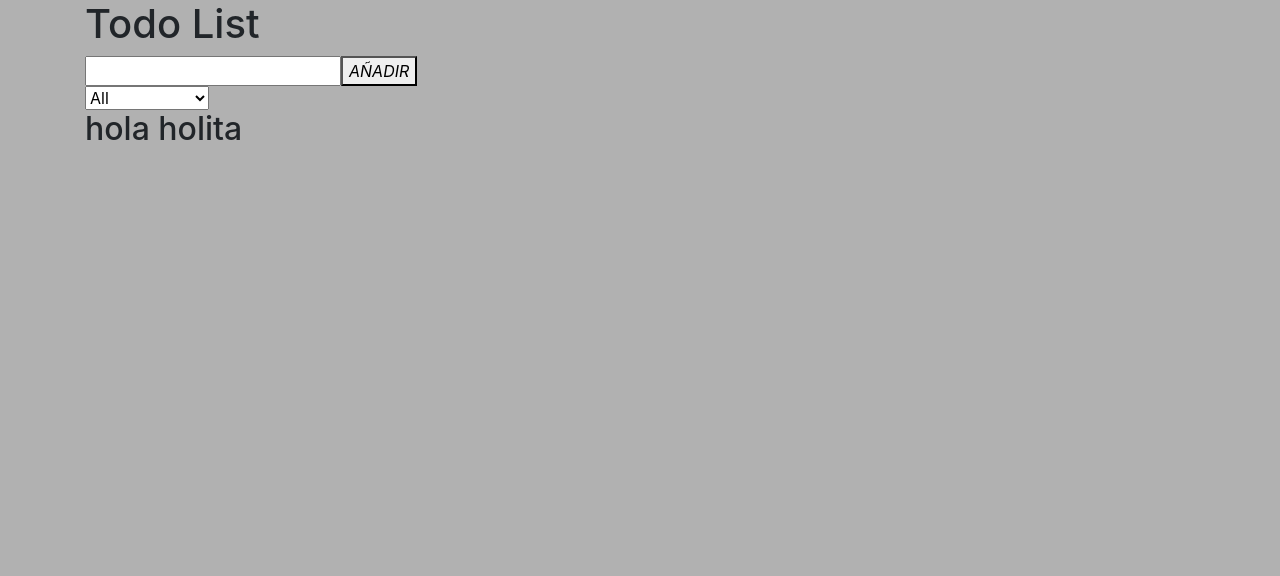
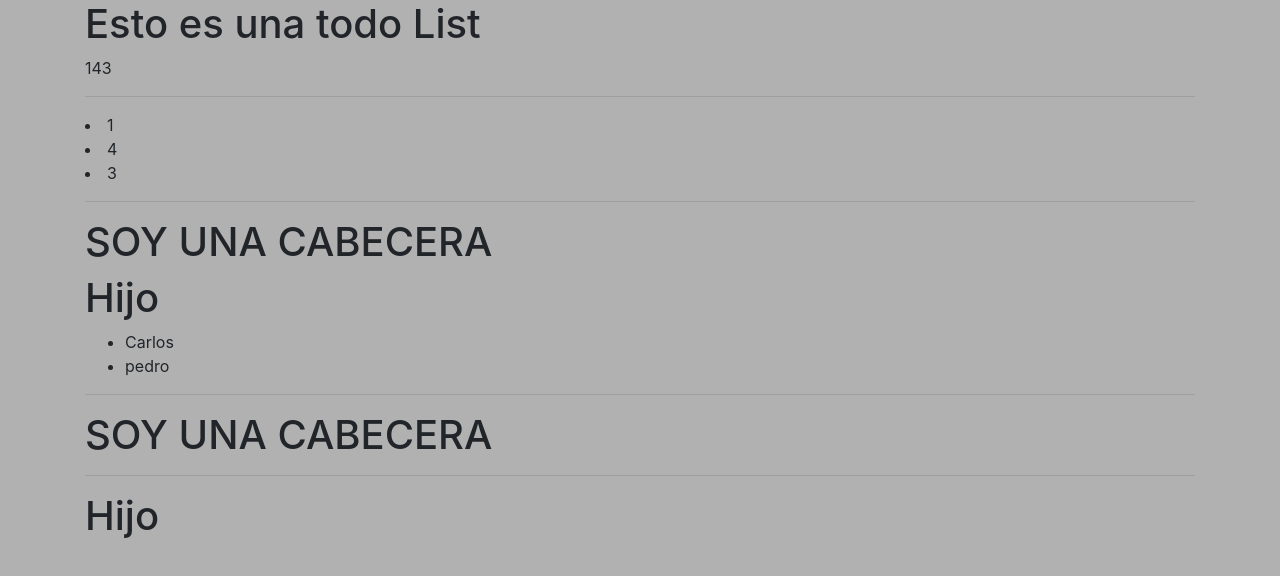
Before and after one commit to Carlos84sh/4G_TODO-LIST, a React app: page / in a window 1280 px wide. Built offline with nearby package versions, Linux system fonts and the light colour scheme.

Commit message:
Ejercicio con pruebas

```diff
--- a/src/components/form.js
+++ /dev/null
@@ -1,34 +0,0 @@
-import React, { useState } from "react";
-
-const Form = () => {
-
-
-    const [inputText, setInputText] = useState("");
-
-
-
-    const inputTextHandler = (e) => {
-        console.log(e.target.value);
-        setInputText(e.target.value);
-    }
-    return (
-        <div>
-            <form>
-                <input onClick={inputTextHandler} type="text" className="todo-input"/>
-                <button className="todo-button" type="submit">
-                    <i clasName="fas fa-plus-square">AÑADIR</i>
-                </button>
-
-                <div className="slect">
-                    <select name="todos" class="Filter-todo">
-                        <option value="all">All</option>
-                        <option value="completed">Completed</option>
-                        <option value="uncompleted">Uncompleted</option>
-                    </select>
-                </div>
-            </form>
-        </div>
-    );
-}
-
-export default Form;
--- a/src/components/home.js
+++ b/src/components/home.js
@@ -1,11 +1,24 @@
-import React from "react";
+import React, { useState, useEffect } from "react";
 
 
- export default function Home(props) {
+ export default function(props) {
+    console.log(props)
 
     return (
-                    <header>
-                        <h1>Todo List</h1>
-                    </header>
+
+                <main>
+                    <h1>Esto es una todo List</h1>
+                    {props.pepito}
+                    <hr></hr>
+                    {props.pepito.map((value) =>(<li>{value}</li>))}
+                    <hr></hr>
+                    {props.children}
+                    <hr></hr>
+                    {props.children[0]}
+                    <hr></hr>
+                    {props.children[1]}
+                </main>
+
+
     )
 }
--- /dev/null
+++ b/src/components/navbar.js
@@ -0,0 +1,13 @@
+import React from "react";
+
+
+export default function(){
+    return (
+        <>
+            <div>
+                <h1>SOY UNA CABECERA</h1>
+            </div>
+        </>
+    );
+
+}
--- a/src/components/todoList.js
+++ /dev/null
@@ -1,13 +0,0 @@
-import React from "react";
-import form from "./form.js"
-
-const TodoList =() =>{
-    return(
-        <div className="todo-container">
-                <h2>hola holita</h2>
-            <ul className="todo-list"></ul>
-        </div>
-    );
-};
-
-export default TodoList;
--- a/src/index.html
+++ b/src/index.html
@@ -9,8 +9,6 @@
   <body>
     <div class="container">
         <div id="app"></div>
-        <div id="formulario"></div>
-        <div id="todolist"></div>
     </div>
   </body>
 </html>
--- a/src/main.js
+++ b/src/main.js
@@ -5,19 +5,21 @@ import "bootstrap";
 import "./style.css"
 
 import Home from "./components/home.js"
-import Form from "./components/form.js"
-import TodoList from "./components/todoList.js"
+import Navbar from "./components/navbar.js"
 
+const array =[1,4,3];
 
 const container = document.querySelector("#app");
-const component = <Home />;
+const component = (<Home title="Soy un titulo" pepito={array}>
+                        <Navbar />
+                        <h1>Hijo</h1>
+                        <ul>
+                            <li>Carlos</li>
+                            <li>pedro</li>
 
-const formulario = document.querySelector("#formulario");
-const componentForm = <Form />;
+                        </ul>
+                    </Home>
 
-const todolist = document.querySelector("#todolist");
-const componentTodolist = <TodoList />;
+);
 
-ReactDOM.render(component, container);
-ReactDOM.render(componentForm, formulario);
-ReactDOM.render(componentTodolist, todolist);
+ReactDOM.render(component,container);
```
Also changed, not shown: src/components/home2.js (added, +69 -0 lines), .theia/launch.json (added).
